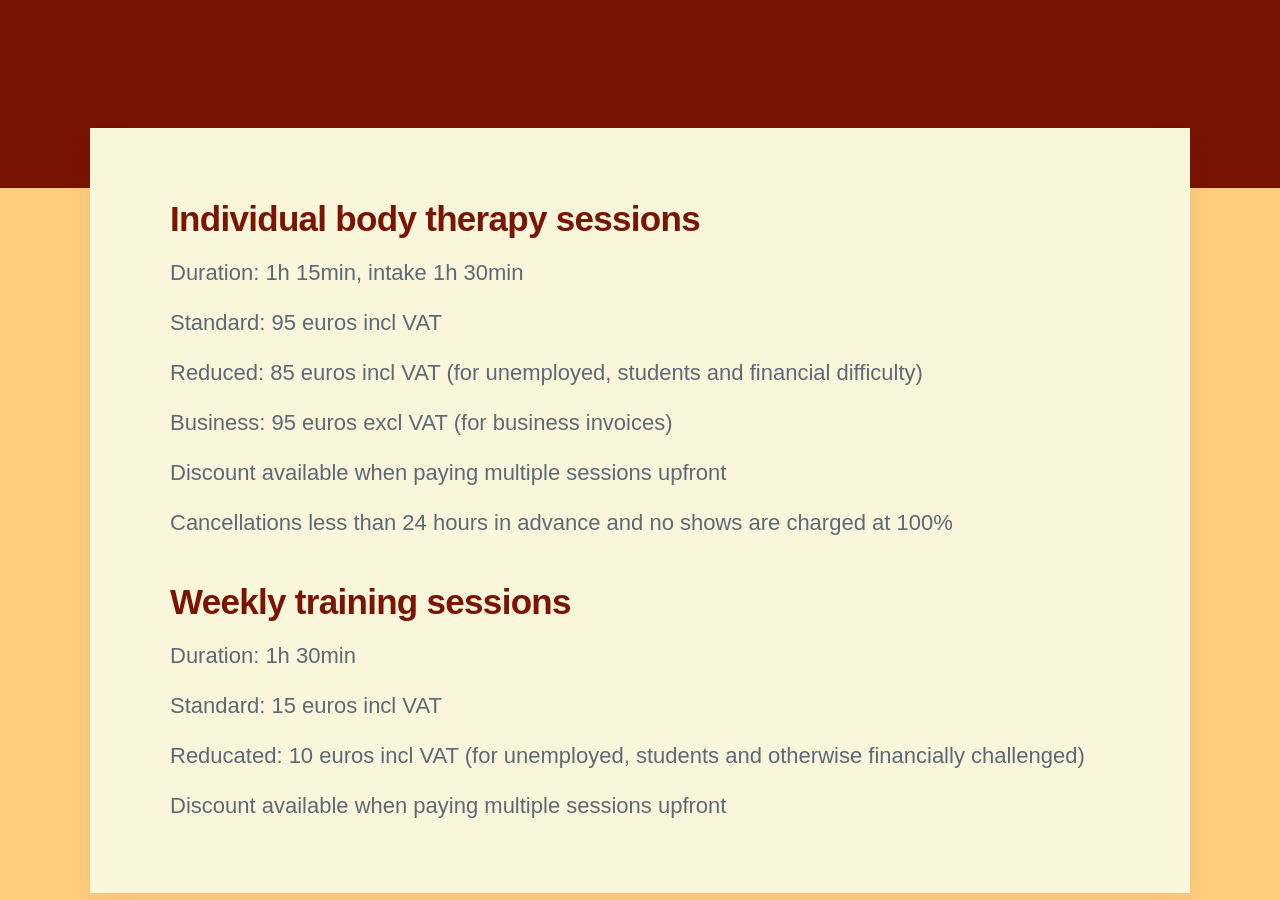
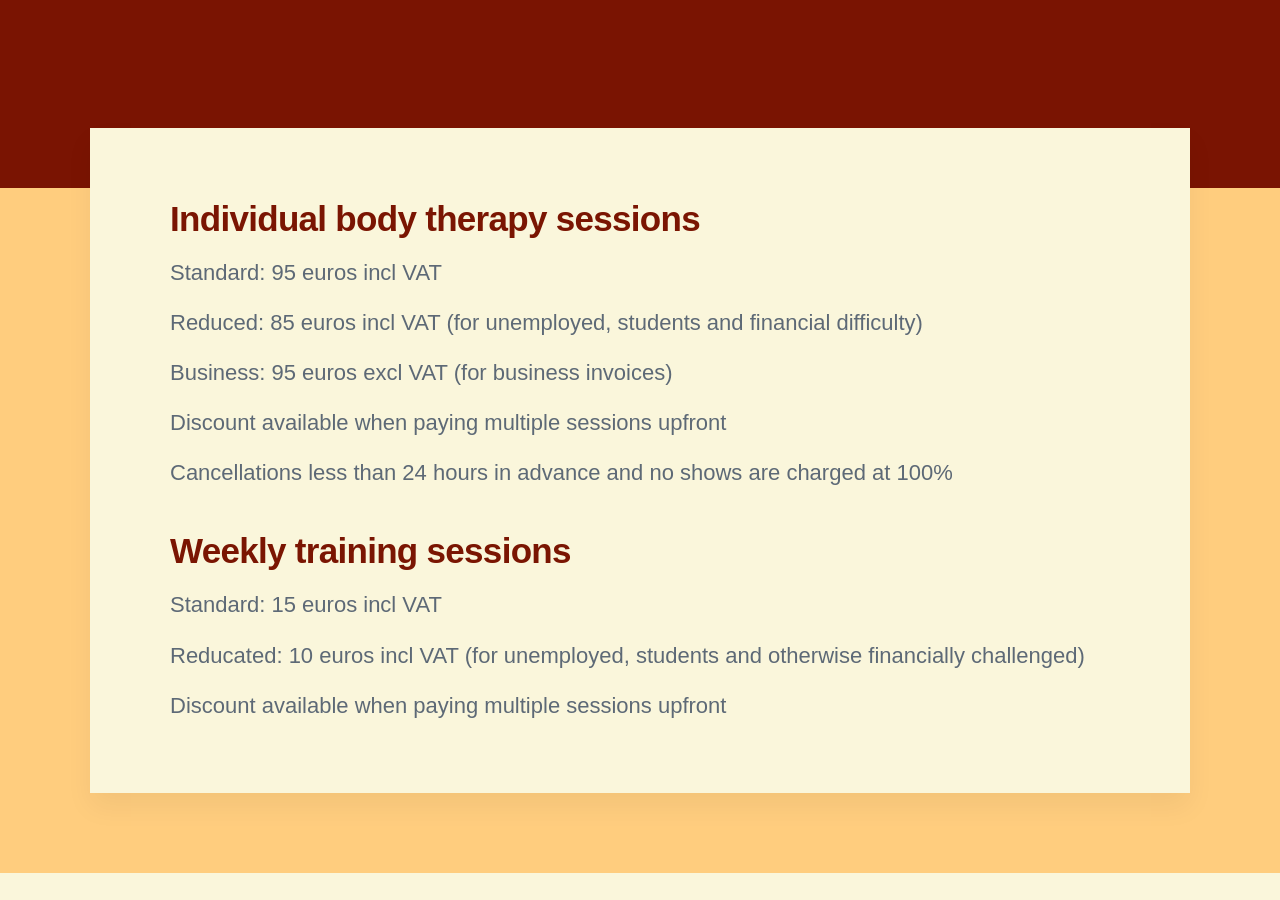
Before and after one commit to threekeytherapy/threekeytherapy.com, a Jekyll site: the page built from _pages/pricing.md, in a window 1280 px wide and 900 px high, scrolled down 520 px. Built offline with Jekyll 4.4.1, drawn with Linux system fonts in a browser that asks for light colours; nearby versions of some CDN libraries; some web fonts are replaced.

Commit message:
reduce clutter

```diff
--- a/_pages/pricing.md
+++ b/_pages/pricing.md
@@ -6,8 +6,6 @@ featured_image:
 ---
 
 ## Individual body therapy sessions
-
-Duration: 1h 15min, intake 1h 30min
 
 Standard: 95 euros incl VAT
 
@@ -21,8 +19,6 @@ Cancellations less than 24 hours in advance and no shows are charged at 100%
 
 ## Weekly training sessions
 
-Duration: 1h 30min
-
 Standard: 15 euros incl VAT
 
 Reducated: 10 euros incl VAT (for unemployed, students and otherwise financially challenged)
```
